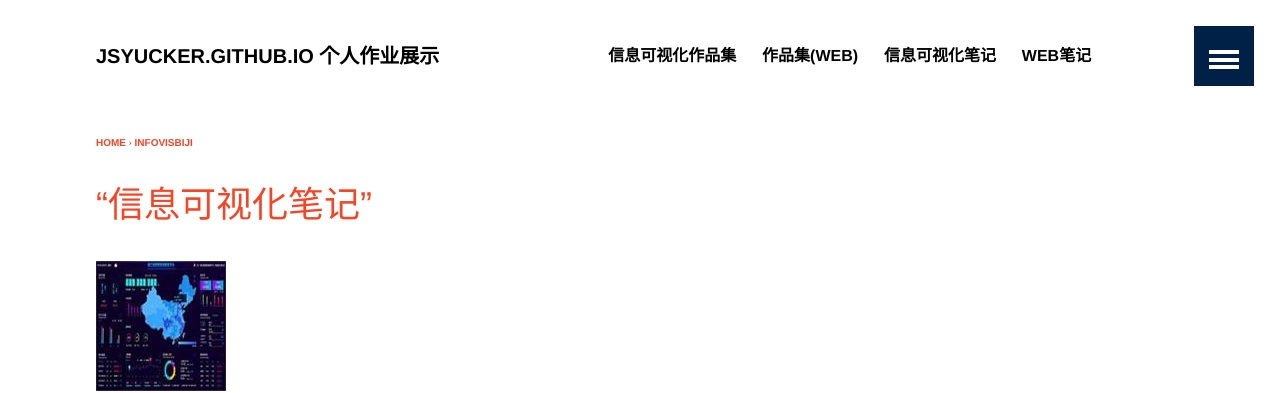
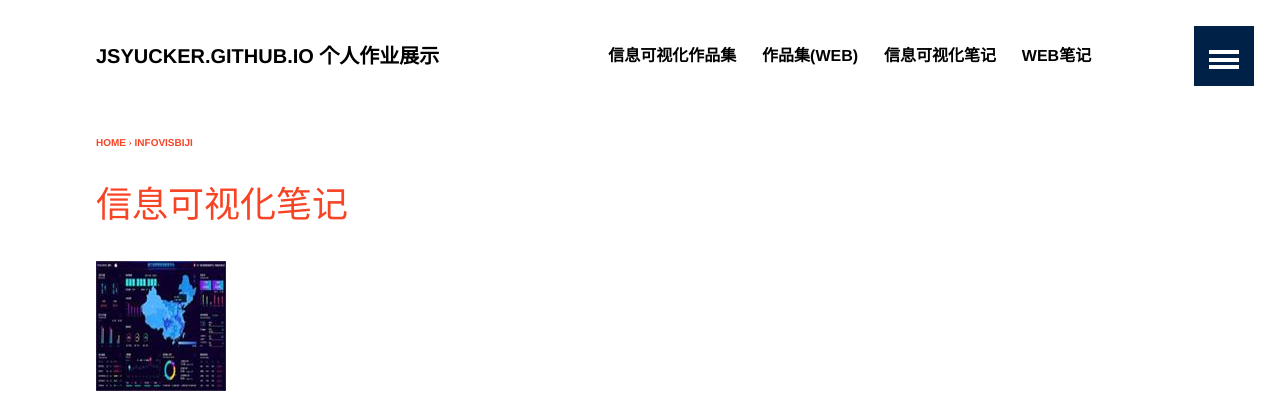
Before and after one commit to WWWWp/jsyucker.github.io, a Jekyll site: the page built from _posts/2018-01-01-信息可视化笔记.md, in a window 1280 px wide. Shown: the top 393 px of the page. Built offline with Jekyll 4.4.1, drawn with Linux system fonts in a browser that asks for light colours.

Commit message:
改名字

```diff
--- a/_posts/2018-01-01-信息可视化笔记.md
+++ b/_posts/2018-01-01-信息可视化笔记.md
@@ -1,6 +1,6 @@
 ---
 layout: article
-title: “信息可视化笔记”
+title: "信息可视化笔记"
 categories:  infovisbiji
 image:
     teaser: keshihua1.jpg
```
Also changed, not shown: _posts/2018-01-01-web笔记.md (+1 -1 lines).
